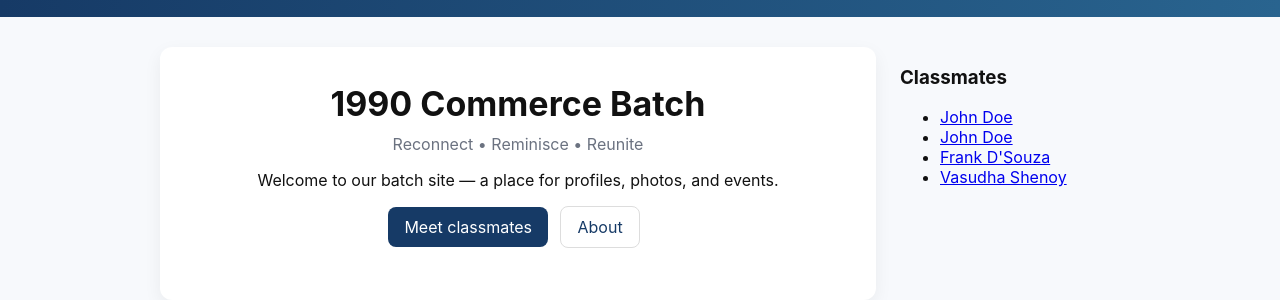
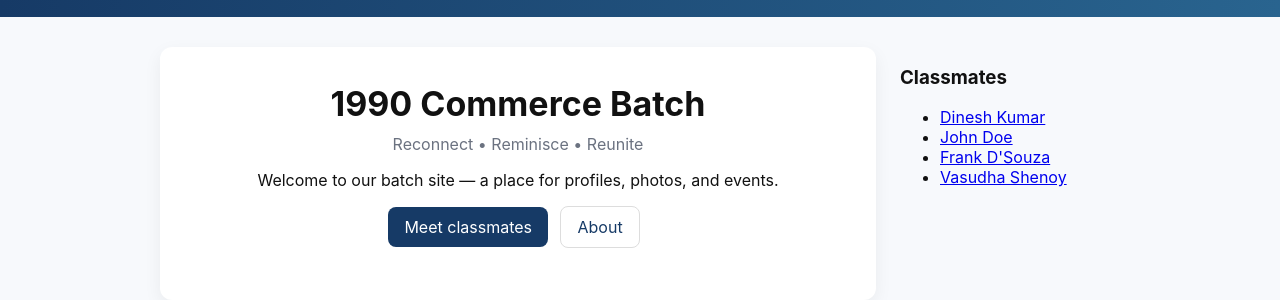
Before and after one commit to frankdsouza/stphilomenabcom-1990, a Jekyll site: the page built from index.md, in a window 1280 px wide. Shown: the part 148-448 px from the top of the page. Built offline with Jekyll 4.4.1, drawn with Linux system fonts in a browser that asks for light colours.

Commit message:
Update dinesh-kumar.md

```diff
--- a/_classmates/dinesh-kumar.md
+++ b/_classmates/dinesh-kumar.md
@@ -1,11 +1,11 @@
 ---
 layout: default
-title: John Doe
+title: Dinesh Kumar
 permalink: /classmates/dinesh kumar/
 ---
 
 <div class="card">
-  <img class="profile-pic" src="/assets/images/dinesh.jpg" alt="John Doe">
+  <img class="profile-pic" src="/assets/images/dinesh.jpg" alt="Dinesh Kumar">
   <h3>John Doe</h3>
   <p class="small">Software Engineer • Mumbai</p>
   <h4>About</h4>
```
